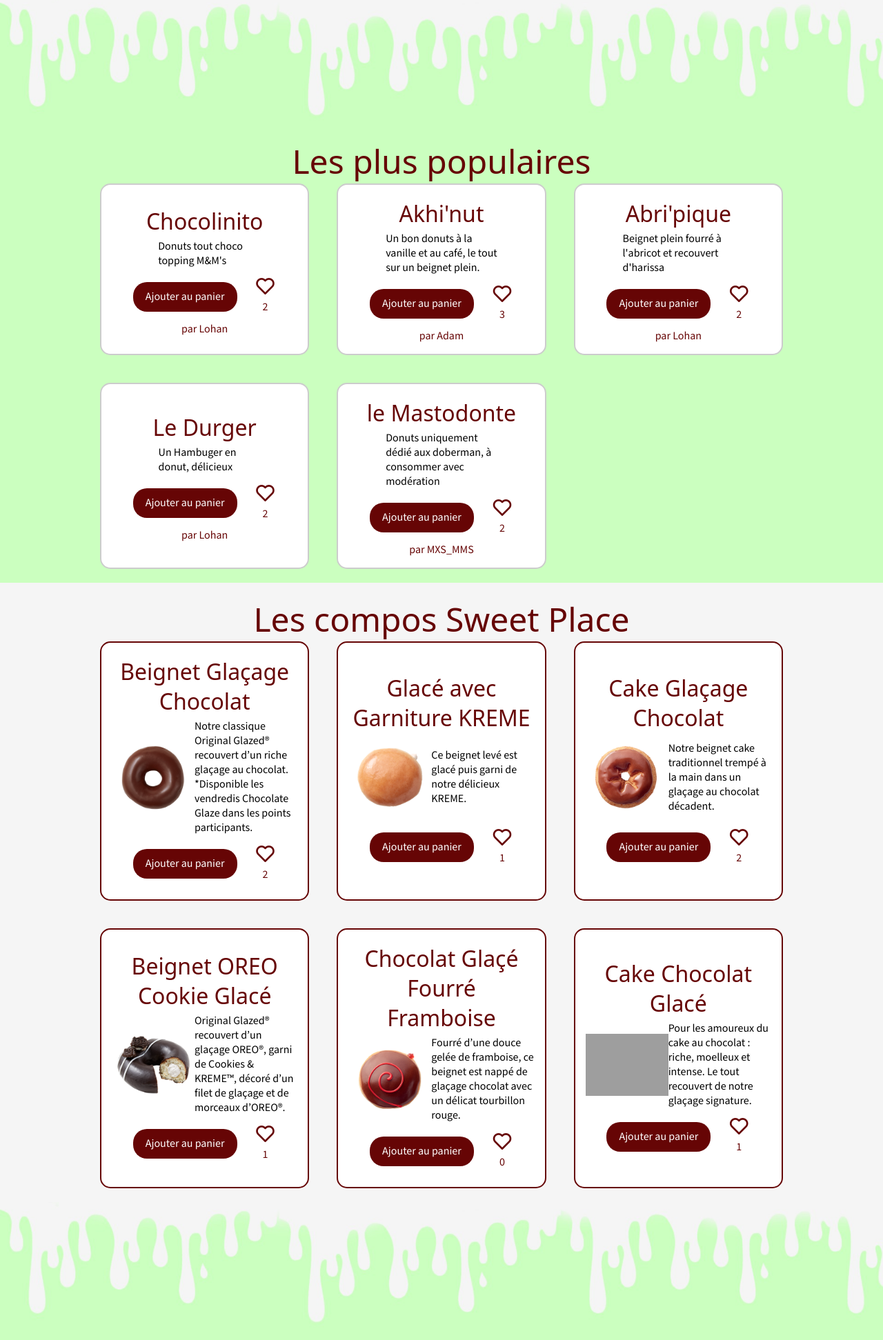
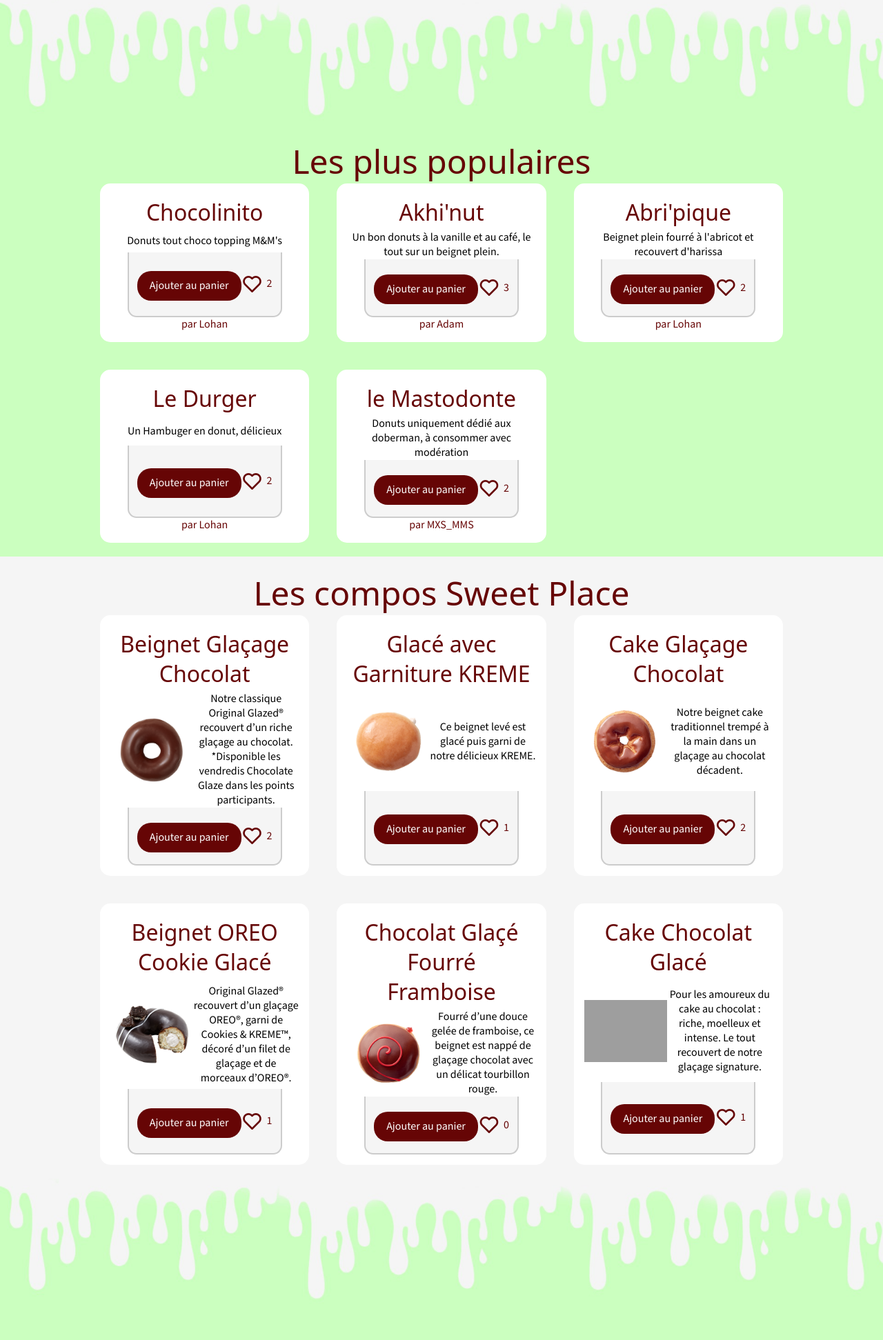
Before and after one commit to LohanVapaille/sweet-place-culinary-community-platform, a PHP site: page / in a window 1280 px wide. Shown: the part 453-2396 px from the top of the page at 69% size. Run offline with PHP 8.4, Linux system fonts and the light colour scheme; data comes from the database, SQL or seed files in the repository; some web fonts are replaced; grey boxes are pictures that could not be loaded.

Commit message:
commit card design

```diff
--- a/css/styles.css
+++ b/css/styles.css
@@ -129,7 +129,8 @@
   display: grid;
   grid-template-columns: repeat(auto-fit, minmax(300px, 1fr));
   gap: 40px;
-  width: min(100%, 990px); /* 3 cartes * 300px max */
+  align-items: stretch; /* étire les enfants */
+  width: min(100%, 990px);
   margin: 0 auto;
 }
 
@@ -138,12 +139,12 @@
 }
 
 .nosdonuts .card {
-  border-color: #660505;
+  border-color: var(--textcolor);
 }
 
 .card {
   background-color: white;
-  border: 2px solid #ccc;
+
   border-radius: 15px;
   padding: 15px;
   text-align: center;
@@ -152,20 +153,91 @@
   align-items: center;
   justify-content: center;
   transition: 0.2s ease;
+  position: relative;
 }
 
-.card:hover {
+.onecard-container {
+  transition: 0.2s ease;
+  text-align: center;
+  justify-content: center;
+  align-content: center;
+  height: 100%;
+}
+
+.userdonuts {
+  padding-bottom: 55px;
+  border-radius: 13px 13px 0px 0px;
+  border-top: 2px solid #ccc;
+  border-right: 2px solid #ccc;
+  border-left: 2px solid #ccc;
+}
+
+.userdonuts:hover {
+  cursor: pointer;
+}
+
+.onecard-container:hover,
+.sweetplacedonuts:hover {
   transform: translateY(-5px);
 }
 
+.laterale-barre {
+  position: absolute;
+  bottom: 0px;
+  width: 100%;
+
+  height: 50px;
+  background-color: var(--maincolor);
+  display: flex;
+
+  justify-content: space-around;
+  align-items: center;
+  padding: 5px;
+}
+
+.laterale-barre img {
+  width: 40px;
+  height: 100%;
+  opacity: 0.8;
+}
+
+.laterale-barre .imgbig {
+  object-fit: cover; /* remplit le cadre sans déformer */
+  object-position: auto; /* zoom centré */
+  transform: scale(4); /* facteur de zoom (augmente si besoin) */
+  transform-origin: center;
+  padding-right: 10px;
+  padding-top: 3px;
+}
+
 .card .content,
-.card .interaction {
+.card .addcart,
+.interaction {
   display: flex;
-  justify-content: center;
+  flex-grow: 1; /* prend tout l’espace restant */
   align-items: center;
 }
 
 .interaction {
+  justify-content: space-between;
+  padding: 2px 12px 2px 12px;
+  z-index: 22;
+  background-color: whitesmoke;
+  border-left: 2px solid #ccc;
+  border-bottom: 2px solid #ccc;
+  border-right: 2px solid #ccc;
+  border-radius: 0px 0px 13px 13px;
+}
+
+.card .content .desc-donuts {
+  width: 100%;
+}
+
+.card a {
+  z-index: 20;
+}
+
+.addcart {
   gap: 25px;
 }
 
@@ -178,15 +250,29 @@
   cursor: pointer;
 }
 
+.like {
+  display: flex;
+  gap: 5px;
+  align-items: center;
+}
+
 .nb_like {
   color: var(--textcolor);
 }
 
 .content img {
   width: 120px;
+  z-index: 1;
 }
 
-.card .content p {
+.interaction a {
+  z-index: 20;
+}
+
+.sweetplacedonuts {
+  border: solid 2px var(--textcolor);
+}
+.sweetplacedonuts .content p {
   width: 60%;
   text-align: left;
 }
```
